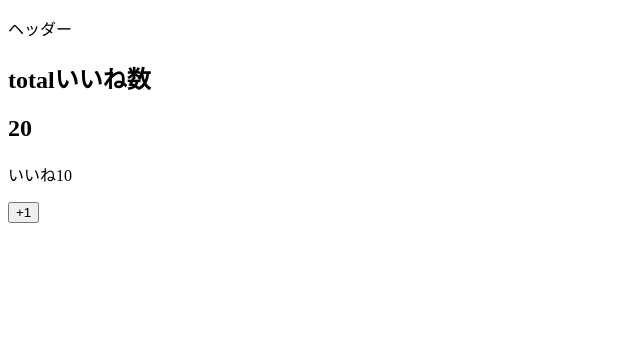
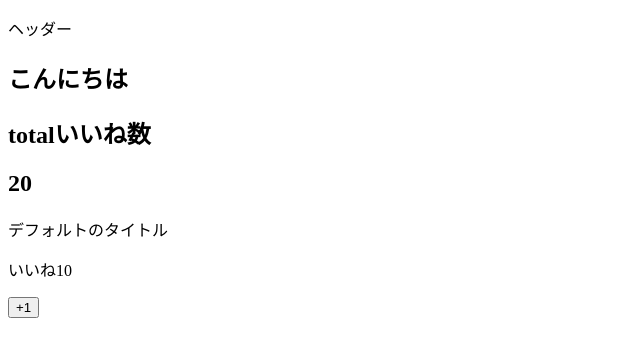
Before and after one commit to akitoshi-m/vue_app_practice, a Vue app: page / in a window 1280 px wide. Shown: the top 356 px of the page, without its empty margins (0-640 px from the left). Built offline with nearby package versions, Linux system fonts and the light colour scheme.

Commit message:
[Add] 名前付きスロット

```diff
--- a/src/App.vue
+++ b/src/App.vue
@@ -2,8 +2,13 @@
   <div>
     <LikeHeader></LikeHeader>
     <LikeNumber :number="number">
-      <h2>totalいいね数</h2>
-      <h2>{{ number }}</h2>
+      <template v-slot:title>
+        <h2>こんにちは</h2>
+      </template>
+      <template v-slot:number>
+        <h2>totalいいね数</h2>
+        <h2>{{ number }}</h2>
+      </template>
     </LikeNumber>
   </div>
 </template>
--- a/src/components/LikeNumber.vue
+++ b/src/components/LikeNumber.vue
@@ -1,5 +1,7 @@
 <template>
   <div>
+    <slot name="title">デフォルトのタイトル</slot>
+    <slot name="number">デフォルトのタイトル</slot>
     <slot>デフォルトのタイトル</slot>
     <p>いいね{{ number }}</p>
     <button @click="increment">+1</button>
```
